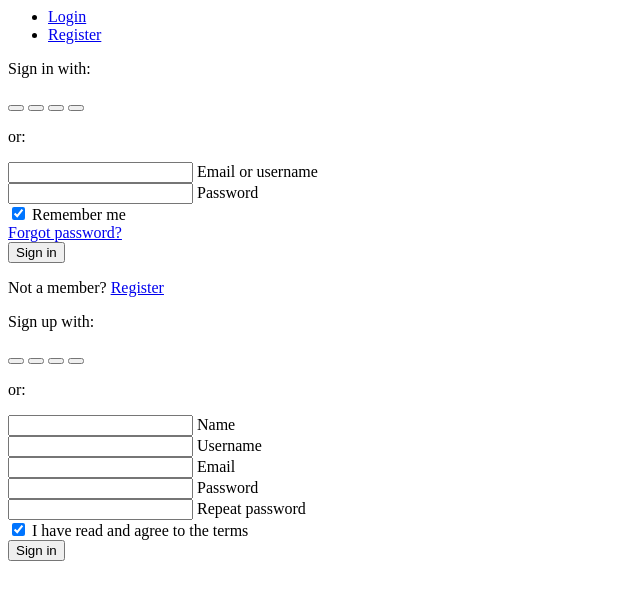
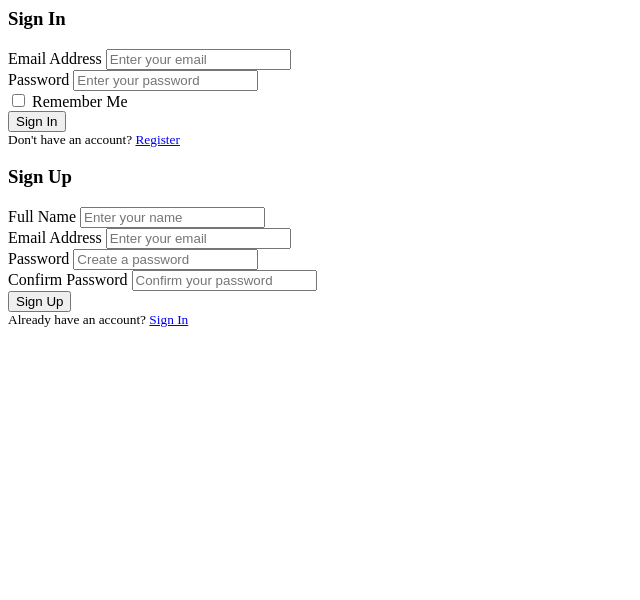
Before and after one commit to KPetrov-212/SGS_Connect, a PHP site: page /sign_in.php in a window 1280 px wide. Shown: the top 600 px of the page, without its empty margins (0-640 px from the left). Run offline with PHP 8.4, Linux system fonts and the light colour scheme.

Commit message:
Refactor carousel and footer components; update sign-in form structure; enhance theme toggle functionality; add inline scripts for theme initialization in index and login pages.

```diff
--- a/components/sign_in.php
+++ b/components/sign_in.php
@@ -1,143 +1,79 @@
-<!-- Pills navs -->
-<ul class="nav nav-pills nav-justified mb-3" id="ex1" role="tablist">
-  <li class="nav-item" role="presentation">
-    <a class="nav-link active" id="tab-login" data-mdb-pill-init href="#pills-login" role="tab"
-      aria-controls="pills-login" aria-selected="true">Login</a>
-  </li>
-  <li class="nav-item" role="presentation">
-    <a class="nav-link" id="tab-register" data-mdb-pill-init href="#pills-register" role="tab"
-      aria-controls="pills-register" aria-selected="false">Register</a>
-  </li>
-</ul>
-<!-- Pills navs -->
+<div class="container d-flex justify-content-center align-items-center my-5">
+  <div class="row w-100">
+    <div class="col-lg-6 offset-lg-3">
 
-<!-- Pills content -->
-<div class="tab-content">
-  <div class="tab-pane fade show active" id="pills-login" role="tabpanel" aria-labelledby="tab-login">
-    <form>
-      <div class="text-center mb-3">
-        <p>Sign in with:</p>
-        <button  type="button" data-mdb-button-init data-mdb-ripple-init class="btn btn-link btn-floating mx-1">
-          <i class="fab fa-facebook-f"></i>
-        </button>
+      <!-- Sign In Form -->
+      <div id="signInForm" class="form-container active">
+        <h3 class="text-center mb-4">Sign In</h3>
+        <form>
+          <div class="form-group mb-3">
+            <label for="emailSignIn" class="form-label">Email Address</label>
+            <input type="email" class="form-control" id="emailSignIn" placeholder="Enter your email" required>
+          </div>
 
-        <button  type="button" data-mdb-button-init data-mdb-ripple-init class="btn btn-link btn-floating mx-1">
-          <i class="fab fa-google"></i>
-        </button>
+          <div class="form-group mb-3">
+            <label for="passwordSignIn" class="form-label">Password</label>
+            <input type="password" class="form-control" id="passwordSignIn" placeholder="Enter your password" required>
+          </div>
 
-        <button  type="button" data-mdb-button-init data-mdb-ripple-init class="btn btn-link btn-floating mx-1">
-          <i class="fab fa-twitter"></i>
-        </button>
+          <div class="form-check mb-3">
+            <input type="checkbox" class="form-check-input" id="rememberSignIn">
+            <label class="form-check-label" for="rememberSignIn">Remember Me</label>
+          </div>
 
-        <button  type="button" data-mdb-button-init data-mdb-ripple-init class="btn btn-link btn-floating mx-1">
-          <i class="fab fa-github"></i>
-        </button>
+          <button type="submit" class="btn btn-primary w-100">Sign In</button>
+
+          <div class="text-center mt-3">
+            <small class="text-muted">Don't have an account?
+              <a href="#" class="text-decoration-none" onclick="toggleForms()">Register</a>
+            </small>
+          </div>
+        </form>
       </div>
 
-      <p class="text-center">or:</p>
+      <!-- Sign Up Form -->
+      <div id="signUpForm" class="form-container">
+        <h3 class="text-center mb-4">Sign Up</h3>
+        <form>
+          <div class="form-group mb-3">
+            <label for="nameSignUp" class="form-label">Full Name</label>
+            <input type="text" class="form-control" id="nameSignUp" placeholder="Enter your name" required>
+          </div>
 
-      <!-- Email input -->
-      <div data-mdb-input-init class="form-outline mb-4">
-        <input type="email" id="loginName" class="form-control" />
-        <label class="form-label" for="loginName">Email or username</label>
+          <div class="form-group mb-3">
+            <label for="emailSignUp" class="form-label">Email Address</label>
+            <input type="email" class="form-control" id="emailSignUp" placeholder="Enter your email" required>
+          </div>
+
+          <div class="form-group mb-3">
+            <label for="passwordSignUp" class="form-label">Password</label>
+            <input type="password" class="form-control" id="passwordSignUp" placeholder="Create a password" required>
+          </div>
+
+          <div class="form-group mb-3">
+            <label for="confirmPasswordSignUp" class="form-label">Confirm Password</label>
+            <input type="password" class="form-control" id="confirmPasswordSignUp" placeholder="Confirm your password" required>
+          </div>
+
+          <button type="submit" class="btn btn-success w-100">Sign Up</button>
+
+          <div class="text-center mt-3">
+            <small class="text-muted">Already have an account?
+              <a href="#" class="text-decoration-none" onclick="toggleForms()">Sign In</a>
+            </small>
+          </div>
+        </form>
       </div>
 
-      <!-- Password input -->
-      <div data-mdb-input-init class="form-outline mb-4">
-        <input type="password" id="loginPassword" class="form-control" />
-        <label class="form-label" for="loginPassword">Password</label>
-      </div>
-
-      <!-- 2 column grid layout -->
-      <div class="row mb-4">
-        <div class="col-md-6 d-flex justify-content-center">
-          <!-- Checkbox -->
-          <div class="form-check mb-3 mb-md-0">
-            <input class="form-check-input" type="checkbox" value="" id="loginCheck" checked />
-            <label class="form-check-label" for="loginCheck"> Remember me </label>
-          </div>
-        </div>
-
-        <div class="col-md-6 d-flex justify-content-center">
-          <!-- Simple link -->
-          <a href="#!">Forgot password?</a>
-        </div>
-      </div>
-
-      <!-- Submit button -->
-      <button type="submit" data-mdb-button-init data-mdb-ripple-init class="btn btn-primary btn-block mb-4">Sign in</button>
-
-      <!-- Register buttons -->
-      <div class="text-center">
-        <p>Not a member? <a href="#!">Register</a></p>
-      </div>
-    </form>
-  </div>
-  <div class="tab-pane fade" id="pills-register" role="tabpanel" aria-labelledby="tab-register">
-    <form>
-      <div class="text-center mb-3">
-        <p>Sign up with:</p>
-        <button  type="button" data-mdb-button-init data-mdb-ripple-init class="btn btn-link btn-floating mx-1">
-          <i class="fab fa-facebook-f"></i>
-        </button>
-
-        <button  type="button" data-mdb-button-init data-mdb-ripple-init class="btn btn-link btn-floating mx-1">
-          <i class="fab fa-google"></i>
-        </button>
-
-        <button  type="button" data-mdb-button-init data-mdb-ripple-init class="btn btn-link btn-floating mx-1">
-          <i class="fab fa-twitter"></i>
-        </button>
-
-        <button  type="button" data-mdb-button-init data-mdb-ripple-init class="btn btn-link btn-floating mx-1">
-          <i class="fab fa-github"></i>
-        </button>
-      </div>
-
-      <p class="text-center">or:</p>
-
-      <!-- Name input -->
-      <div data-mdb-input-init class="form-outline mb-4">
-        <input type="text" id="registerName" class="form-control" />
-        <label class="form-label" for="registerName">Name</label>
-      </div>
-
-      <!-- Username input -->
-      <div data-mdb-input-init class="form-outline mb-4">
-        <input type="text" id="registerUsername" class="form-control" />
-        <label class="form-label" for="registerUsername">Username</label>
-      </div>
-
-      <!-- Email input -->
-      <div data-mdb-input-init class="form-outline mb-4">
-        <input type="email" id="registerEmail" class="form-control" />
-        <label class="form-label" for="registerEmail">Email</label>
-      </div>
-
-      <!-- Password input -->
-      <div data-mdb-input-init class="form-outline mb-4">
-        <input type="password" id="registerPassword" class="form-control" />
-        <label class="form-label" for="registerPassword">Password</label>
-      </div>
-
-      <!-- Repeat Password input -->
-      <div data-mdb-input-init class="form-outline mb-4">
-        <input type="password" id="registerRepeatPassword" class="form-control" />
-        <label class="form-label" for="registerRepeatPassword">Repeat password</label>
-      </div>
-
-      <!-- Checkbox -->
-      <div class="form-check d-flex justify-content-center mb-4">
-        <input class="form-check-input me-2" type="checkbox" value="" id="registerCheck" checked
-          aria-describedby="registerCheckHelpText" />
-        <label class="form-check-label" for="registerCheck">
-          I have read and agree to the terms
-        </label>
-      </div>
-
-      <!-- Submit button -->
-      <button type="submit" data-mdb-button-init data-mdb-ripple-init class="btn btn-primary btn-block mb-3">Sign in</button>
-    </form>
+    </div>
   </div>
 </div>
-<!-- Pills content -->
+
+<script>
+  function toggleForms() {
+    const signInForm = document.getElementById('signInForm');
+    const signUpForm = document.getElementById('signUpForm');
+    signInForm.classList.toggle('active');
+    signUpForm.classList.toggle('active');
+  }
+</script>
```
Also changed, not shown: components/carousel.php (+6 -6 lines), components/footer.php (+6 -6 lines), css/style.css (+20 -1 lines), js/theme-toggle.js (+12 -24 lines), pages/index.php (+10 -0 lines), pages/login.php (+11 -1 lines).
